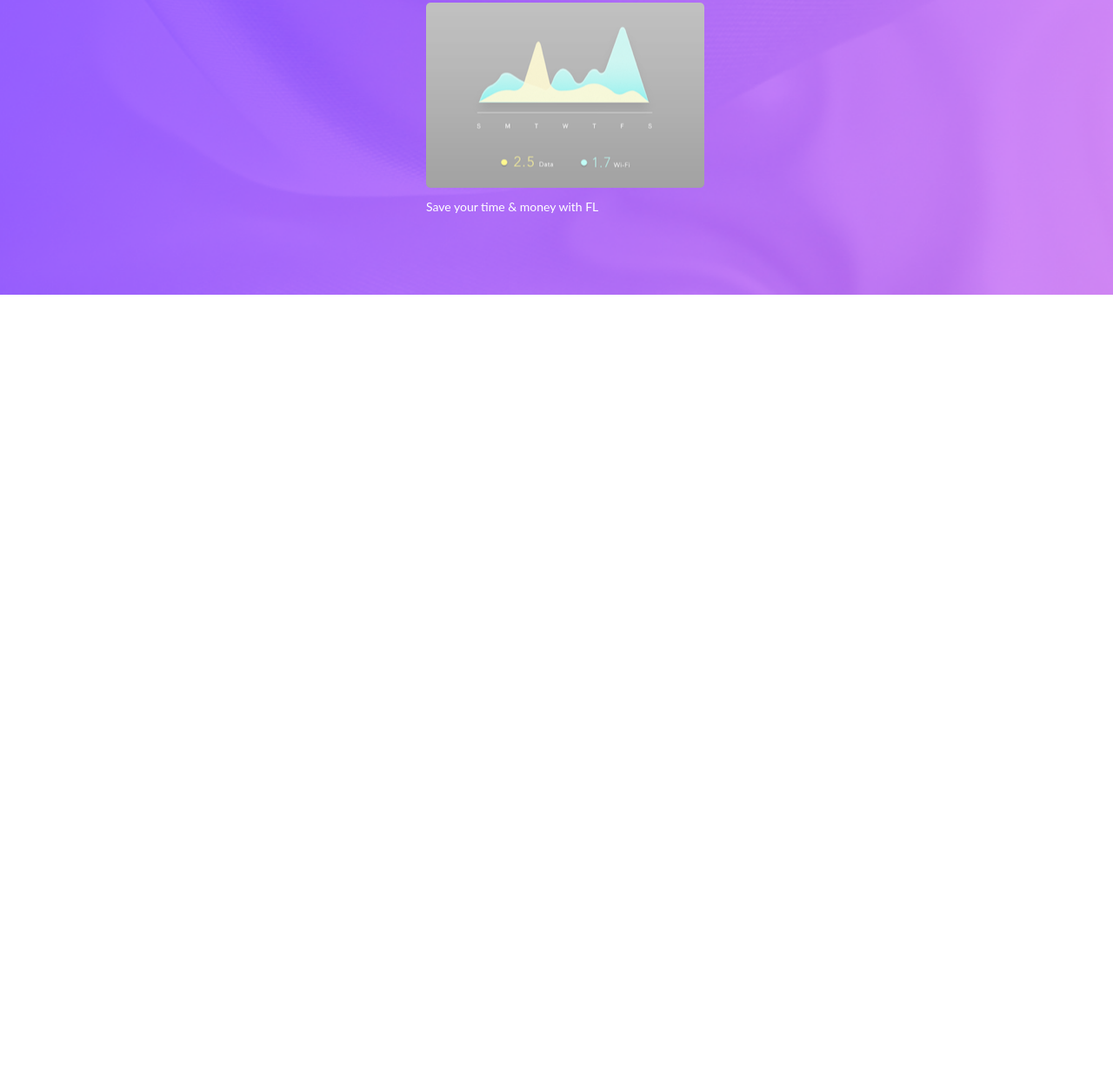
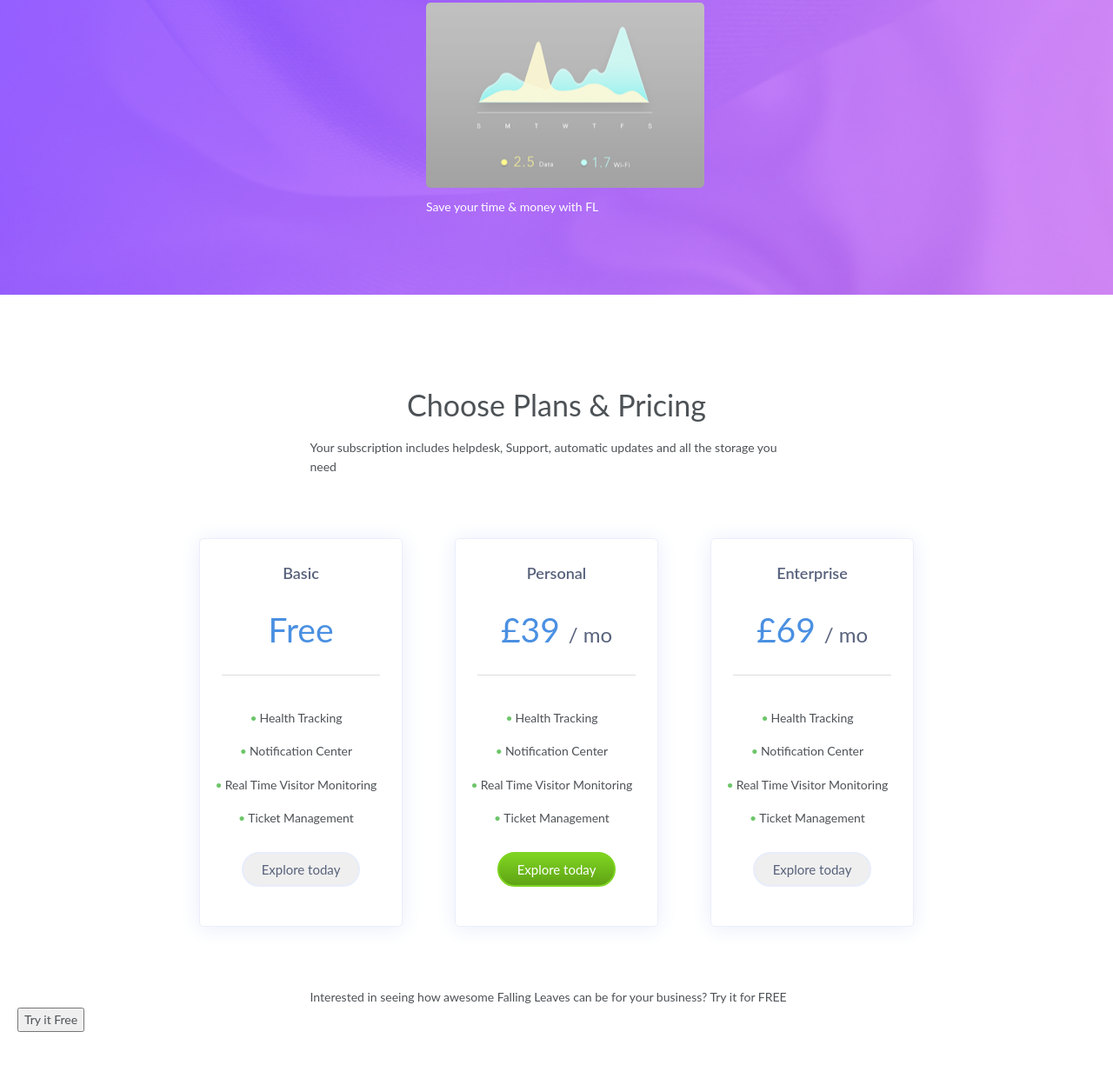
Before and after one commit to davedove86/falling-leaves, a plain HTML site: page index.html in a window 1280 px wide. Shown: the part 3808-5033 px from the top of the page at 87% size. Before the commit the page ends 4147 px from the top, so only its background shows below. Drawn offline with Linux system fonts and the light colour scheme.

Commit message:
Plans section complete

```diff
--- /dev/null
+++ b/assets/css/4-pages/_price.sass
@@ -0,0 +1,85 @@
+.price
+    padding: 50px 20px
+
+    .price-heading
+        padding: 50px 30px 10px 30px
+
+    p
+        width: 567px
+        margin: 0 auto
+
+    .price-table-wrap
+        display: flex
+        flex-wrap: wrap
+        justify-content: center
+        margin: 50px auto
+
+        .price-item
+            width: 234px
+            text-align: center
+            background: #FFFFFF;
+            border: 1px solid #EAEEFB;
+            box-shadow: 0 2px 24px 0 #E8EDFA;
+            border-radius: 5px;
+            padding: 25px
+            margin: 20px 30px
+
+
+            h2
+                font:
+                    size: 18px
+                    weight: 600
+                color: #58627C
+                margin: 0
+
+            h3
+                font:
+                    size: 39px
+                    weight: 400
+                color: #4A90E2
+                margin: 20px 0
+
+                span
+                    color: #58627C
+                    font:
+                        size: 24px
+                        weight: 400
+
+            hr
+                color: #E8EDFA
+
+            li
+                list-style: none
+                padding: 8px 0
+
+            li::before
+                content: "•"
+                color: #6DC66A
+                display: inline-block
+                width: 1em
+                margin-left: -1em
+
+                span
+                    color: #ADB6D0
+
+            button
+                border-radius: 48px;
+                padding: 6px 21px
+                font-size: 15px
+                margin: 20px 0
+                border: 2px solid #E8EDFA
+
+
+            .clear-btn
+                color: #58627C
+
+
+            .green-btn
+                background-image: linear-gradient(-180deg, #7ED321 3%, #5FA315 100%)
+                color: #fff
+                border: 2px solid #7ED321
+
+.cta-strap
+    background: #F5F7FD
+    display: inline
+    width: 100%
--- a/assets/css/main.scss
+++ b/assets/css/main.scss
@@ -15,3 +15,4 @@
 // 4-pages
 @import "4-pages/features";
 @import "4-pages/tutorials";
+@import "4-pages/price";
--- a/index.html
+++ b/index.html
@@ -167,6 +167,49 @@
     </div>
   </section>
 
+  <section class="price">
+    <h2 class="section-headings price-heading">Choose Plans & Pricing</h2>
+    <p>Your subscription includes helpdesk, Support, automatic updates and all the storage you need</p>
+
+    <div class="price-table-wrap">
+      <div class="price-item">
+        <h2>Basic</h2>
+        <h3>Free</h3>
+        <hr>
+        <li>Health Tracking</li>
+        <li>Notification Center</li>
+        <li><span>Real Time Visitor Monitoring</span></li>
+        <li><span>Ticket Management</span></li>
+        <button class="clear-btn">Explore today</button>
+      </div>
+      <div class="price-item">
+        <h2>Personal</h2>
+        <h3>£39 <span>/ mo</span></h3>
+        <hr>
+        <li>Health Tracking</li>
+        <li>Notification Center</li>
+        <li>Real Time Visitor Monitoring</li>
+        <li><span>Ticket Management</span></li>
+        <button class="green-btn">Explore today</button>
+      </div>
+      <div class="price-item">
+        <h2>Enterprise</h2>
+        <h3>£69 <span>/ mo</span></h3>
+        <hr>
+        <li>Health Tracking</li>
+        <li>Notification Center</li>
+        <li>Real Time Visitor Monitoring</li>
+        <li>Ticket Management</li>
+        <button class="clear-btn">Explore today</button>
+      </div>
+    </div>
+
+    <div class="cta-strap">
+      <p>Interested in seeing how awesome Falling Leaves can be for your business? Try it for FREE</p>
+      <button>Try it Free</button>
+    </div>
+  </section>
+
 
   <!-- Scripts -->
   <script src="assets/js/jquery-2.1.4.min.js"></script>
```
Also changed, not shown: assets/css/main.css, 1 other file.
